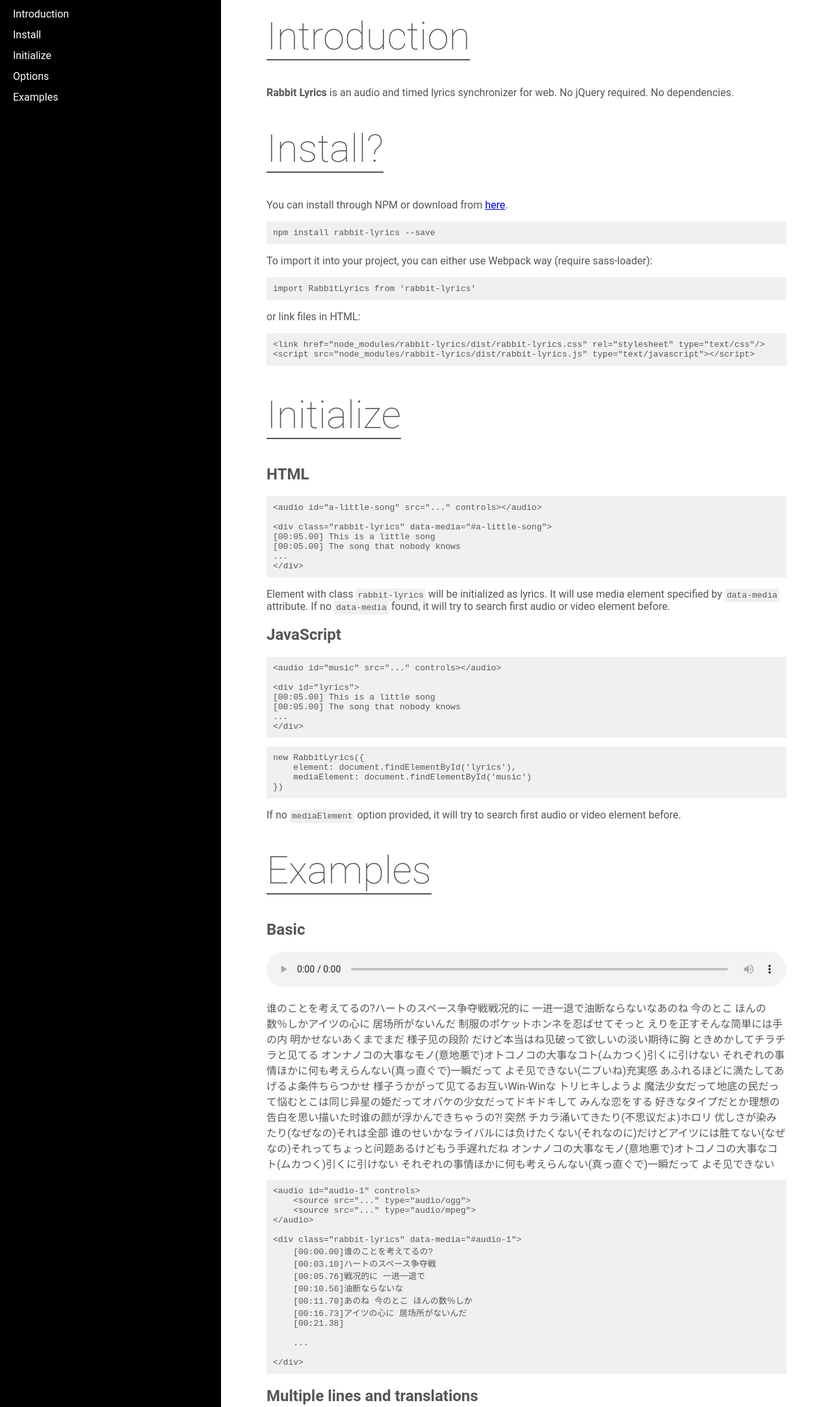
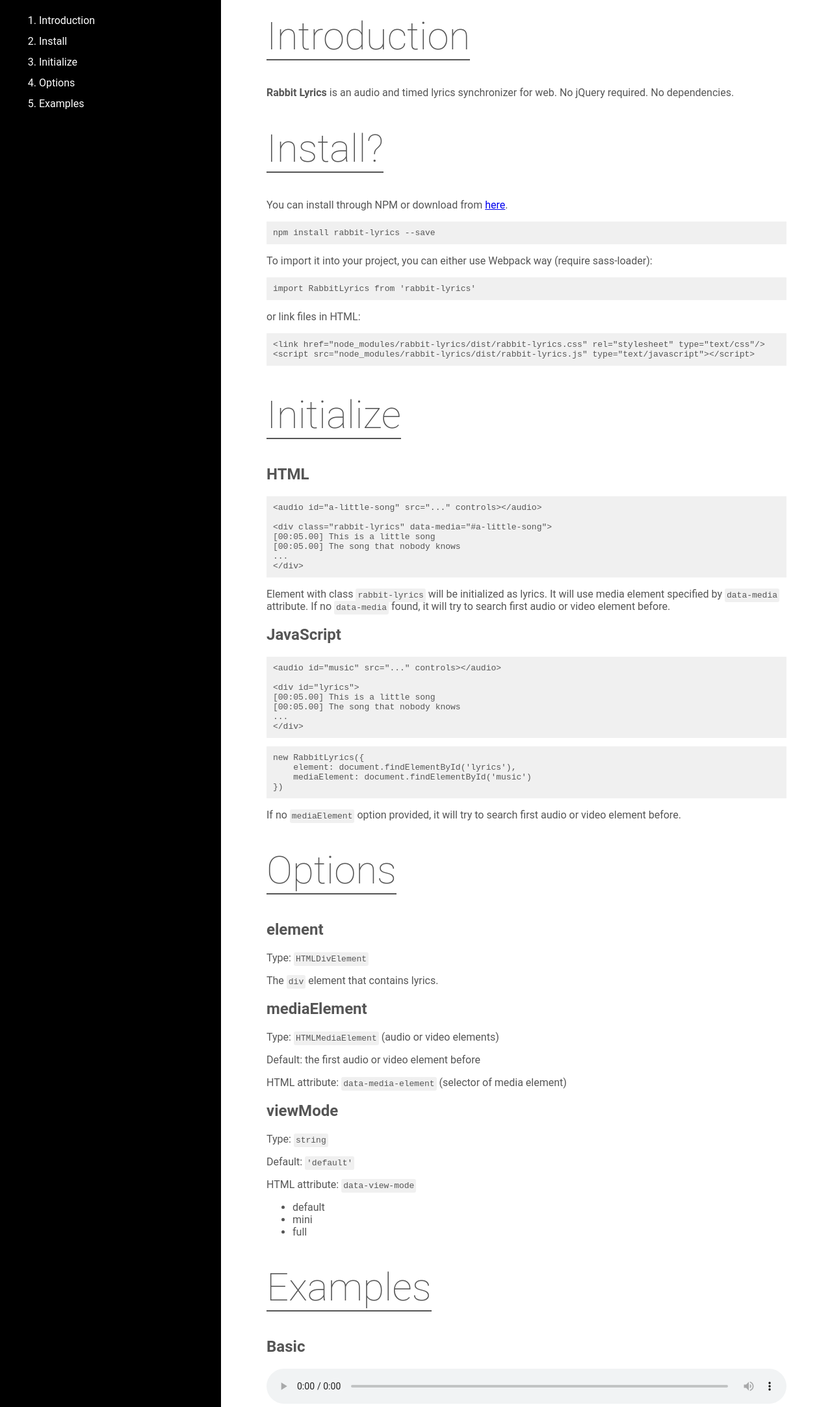
Before and after one commit to guoyunhe/rabbit-lyrics, a website built with webpack: page index.html in a window 1280 px wide. Shown: the part 20-2186 px from the top of the page at 65% size. Built offline with nearby package versions, Linux system fonts and the light colour scheme.

Commit message:
document options

```diff
--- a/index.html
+++ b/index.html
@@ -32,7 +32,7 @@
     margin: 20px 0;
 }
 
-sidebar {
+aside {
     flex: 0 0 300px;
     padding: 10px 20px;
     background: #000000;
@@ -40,12 +40,13 @@
     line-height: 2em;
 }
 
-sidebar ul {
-    list-style: none;
-    padding-left: 0;
+aside ol {
+    position: fixed;
+    top: 20px;
+    left: 20px;
 }
 
-sidebar a {
+aside a {
     color: #ffffff;
     text-decoration: none;
 }
@@ -54,12 +55,6 @@
     flex: 1 1 600px;
     max-width: 100%;
     overflow-x: hidden;
-}
-
-@media screen and (max-width: 768px) {
-    body {
-        display: block;
-    }
 }
 
 pre {
@@ -86,18 +81,34 @@
 .section {
     padding: 30px 0;
 }
+
+@media screen and (max-width: 768px) {
+    body {
+        display: block;
+        font-size: 12px;
+    }
+
+    h1 {
+        font-size: 40px;
+        font-weight: 300;
+    }
+
+    aside ol {
+        position: relative;
+    }
+}
 </style>
 </head>
 <body>
-<sidebar>
-    <ul>
+<aside>
+    <ol>
         <li><a href="#introduction">Introduction</a></li>
         <li><a href="#install">Install</a></li>
         <li><a href="#initialize">Initialize</a></li>
         <li><a href="#options">Options</a></li>
         <li><a href="#examples">Examples</a></li>
-    </ul>
-</sidebar>
+    </ol>
+</aside>
 <main>
     <div class="container">
         <h1 id="introduction">Introduction</h1>
@@ -168,6 +179,36 @@
         <p>
             If no <code>mediaElement</code> option provided, it will try to search first audio or video element before.
         </p>
+
+        <h1 id="options">Options</h1>
+
+        <h2>element</h2>
+
+        <p>Type: <code>HTMLDivElement</code></p>
+
+        <p>The <code>div</code> element that contains lyrics.</p>
+
+        <h2>mediaElement</h2>
+
+        <p>Type: <code>HTMLMediaElement</code> (audio or video elements)</p>
+
+        <p>Default: the first audio or video element before</p>
+
+        <p>HTML attribute: <code>data-media-element</code> (selector of media element)</p>
+
+        <h2>viewMode</h2>
+
+        <p>Type: <code>string</code></p>
+
+        <p>Default: <code>'default'</code></p>
+
+        <p>HTML attribute: <code>data-view-mode</code></p>
+
+        <ul>
+            <li>default</li>
+            <li>mini</li>
+            <li>full</li>
+        </ul>
 
         <h1 id="examples">Examples</h1>
 
```
